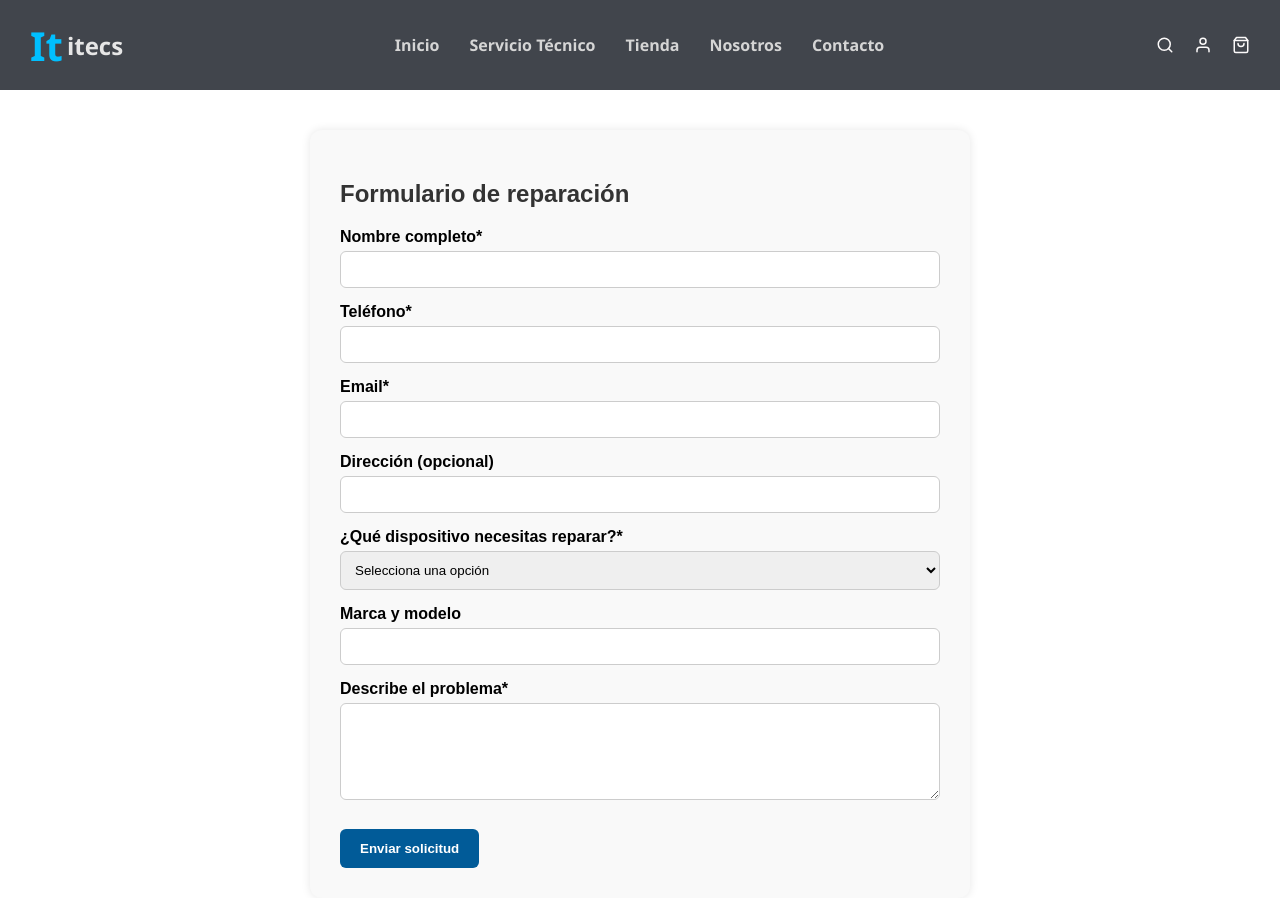
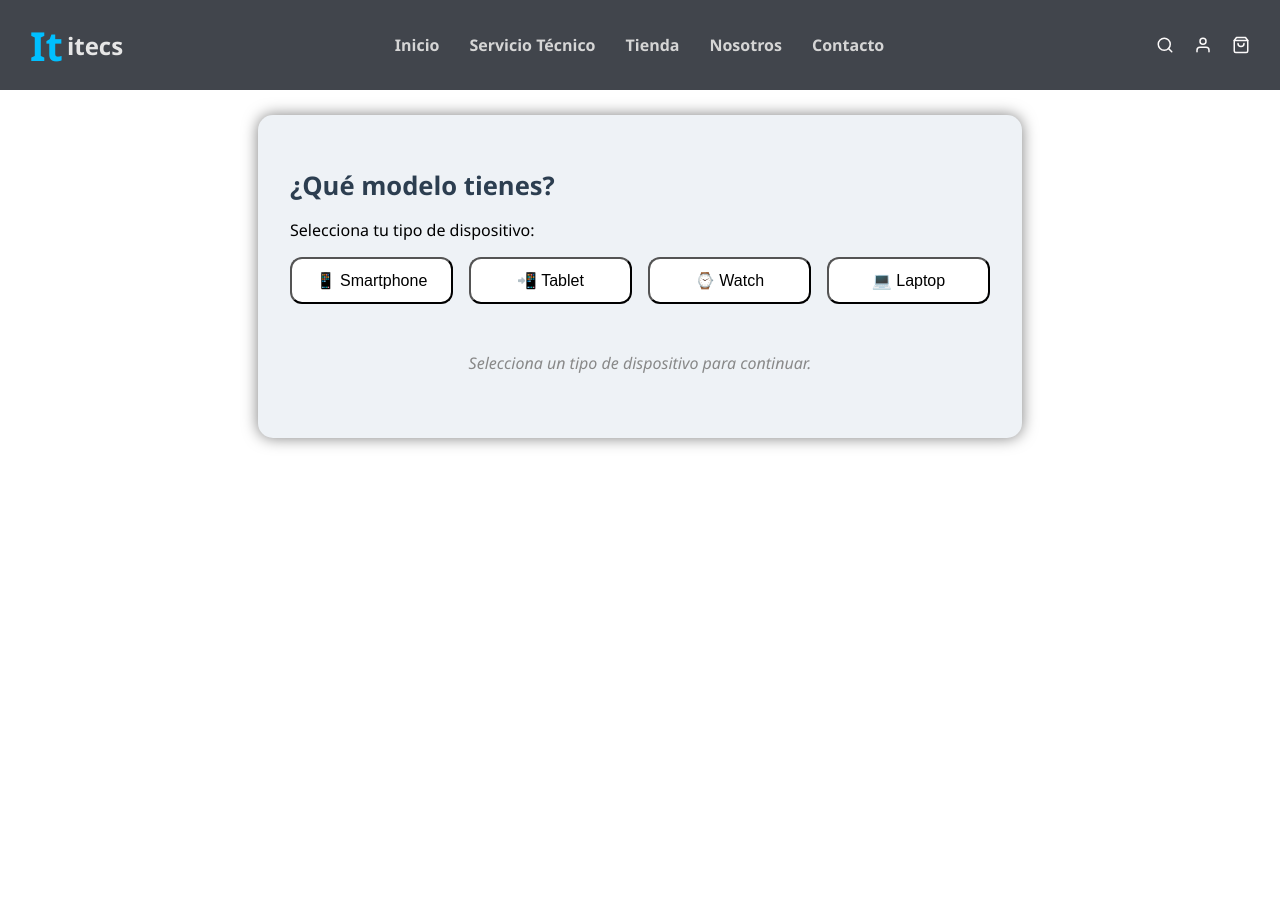
Before and after one commit to gustavo-manzini/Itecs, a React (Vite) app: page /servicio-tecnico in a window 1280 px wide. After the commit the page ends 800 px from the top, so only its background shows below. Built offline with nearby package versions, Linux system fonts and the light colour scheme.

Commit message:
cree el formulario

```diff
--- a/src/App.css
+++ b/src/App.css
@@ -2,7 +2,6 @@
 body {
   margin: 0;
   height: 100vh;
-
   justify-content: center;
   align-items: center;
   font-family: "Segoe UI", Tahoma, Geneva, Verdana, sans-serif;
@@ -283,3 +282,93 @@ a {
   transform: scale(0.96);
   box-shadow: 0 1px 4px rgba(0,112,243,0.10);
 }
+
+/* formulario */
+
+.contenedor{
+  max-width: 700px;
+  margin: 0 auto;
+  padding: 2rem;
+  font-family: "Segoe UI", sans-serif;
+  background-color: #eef2f6;
+  border-radius: 15px;
+  box-shadow: 0 0 15px rgba(0, 0, 0, 0.5);
+  margin-top: 25px;
+}
+
+h2{
+  font-size: 1.6rem;
+  margin-bottom: 1rem;
+  color: #2c3e50;
+}
+.subtitulo{
+  font-weight: 500;
+  margin-bottom: 1rem;
+}
+.opciones{
+  display: flex;
+  gap: 1rem;
+  flex-wrap: wrap;
+  margin-bottom: 2rem;
+}
+
+.opciones button {
+  flex: 1;
+  min-width: 130px;
+  padding: 0.75rem 1rem;
+  border-radius: 12px;
+  background-color: white;
+  cursor: pointer;
+  font-size: 1rem;
+  transition: all 0.3s ease;
+}
+
+.opciones button:hover {
+  background-color: #eef5ff;
+  border-color: #a7c7f2;
+}
+
+.formulario{
+  background-color: white;
+  padding: 1.5rem;
+  border-radius: 12px;
+  box-shadow: 0 0 10px rgba(0, 0, 0, 0.6);
+  text-align: center;
+  justify-content: center;
+  align-items: center;
+}
+.formualrio h3{
+  margin-bottom: 1rem;
+  color: #34495e;
+}
+.formulario label{
+  display: block;
+  margin-top: 0.8rem;
+  font-weight: 600;
+}
+.formulario input{
+  width: 100%;
+  padding: 0.6rem;
+  margin-top: .3rem;
+  border: 1px solid #ccc;
+  border-radius: 8px;
+  transition: border 0.3s;
+}
+.formualrio input:focus{
+   border-color: #3498db;
+   outline: none;
+}
+.mensaje{
+  font-style: italic;
+  color: #888;
+  padding: 1rem;
+  text-align: center;
+}
+
+/* .centro-formulario{
+  display: flex;
+  justify-content: center;
+  align-items: center;
+  min-height: 100vh;
+  background-color: #eef2f6;
+} */
--- /dev/null
+++ b/src/Componentes/Formulario.jsx
@@ -0,0 +1,47 @@
+// Formulario.jsx
+
+const Formulario = ({ tipo }) => {
+  if (!tipo) return <p className="mensaje">Selecciona un tipo de dispositivo para continuar.</p>;
+
+  return (
+    <div className="formulario">
+      <h3>Formulario para {tipo}</h3>
+      {tipo === "smartphone" && (
+        <>
+          <label>Marca:</label>
+          <input type="text" placeholder=" iPhone" />
+          <label>Modelo:</label>
+          <input type="text" placeholder=" 12 Pro Max" />
+        </>
+      )}
+      {tipo === "tablet" && (
+        <>
+          <label>Marca:</label>
+          <input type="text" placeholder="Ipad" />
+          <label>Pulgadas:</label>
+          <input type="text" placeholder=" 16'" />
+        </>
+      )}
+      {tipo === "watch" && (
+        <>
+          <label>Marca:</label>
+          <input type="text" placeholder=" Series 10"/>
+          <label>Correa:</label>
+          <input type="text"  placeholder="Azul"/>
+        </>
+      )}
+      {tipo === "laptop" && (
+        <>
+          <label>Marca:</label>
+          <input type="text"  placeholder="Apple"/>
+          <label>Procesador:</label>
+          <input type="text" placeholder="M1" />
+          <label>RAM:</label>
+          <input type="text" placeholder=" 16gb" />
+        </>
+      )}
+    </div>
+  );
+};
+
+export default Formulario;
--- a/src/Componentes/Serviciotecnico.jsx
+++ b/src/Componentes/Serviciotecnico.jsx
@@ -1,74 +1,28 @@
-import React, { useState } from 'react';
+// Dispositivo.jsx
+import { useState } from "react";
+import Formulario from "./Formulario";
 
-
-const RepairForm = () => {
-  const [formData, setFormData] = useState({
-    nombre: '',
-    telefono: '',
-    email: '',
-    direccion: '',
-    dispositivo: '',
-    marca: '',
-    problema: '',
-  });
-
-  const handleChange = (e) => {
-    const { name, value } = e.target;
-    setFormData(prev => ({ ...prev, [name]: value }));
-  };
-
-  const handleSubmit = (e) => {
-    e.preventDefault();
-
-    console.log('Formulario enviado:', formData);
-    alert('Formulario enviado correctamente ✅');
-    // Limpiar formulario
-    setFormData({
-      nombre: '',
-      telefono: '',
-      email: '',
-      direccion: '',
-      dispositivo: '',
-      marca: '',
-      problema: '',
-    });
-  };
+const Dispositivo = () => {
+  const [tipoSeleccionado, setTipoSeleccionado] = useState("");
 
   return (
-    <form className="formulario" onSubmit={handleSubmit}>
-      <h2>Formulario de reparación</h2>
+    <div className="contenedor">
+      <h2>¿Qué <strong>modelo</strong> tienes?</h2>
 
-      <label>Nombre completo*</label>
-      <input type="text" name="nombre" value={formData.nombre} onChange={handleChange} required />
+      <p className="subtitulo">Selecciona tu tipo de dispositivo:</p>
 
-      <label>Teléfono*</label>
-      <input type="tel" name="telefono" value={formData.telefono} onChange={handleChange} required />
+      <div className="opciones">
+        <button onClick={() => setTipoSeleccionado("smartphone")}>📱 Smartphone</button>
+        <button onClick={() => setTipoSeleccionado("tablet")}>📲 Tablet</button>
+        <button onClick={() => setTipoSeleccionado("watch")}>⌚ Watch</button>
+        <button onClick={() => setTipoSeleccionado("laptop")}>💻 Laptop</button>
+      </div>
+<div className="centro-formulario">
+  <Formulario tipo={tipoSeleccionado} />
+</div>
 
-      <label>Email*</label>
-      <input type="email" name="email" value={formData.email} onChange={handleChange} required />
-
-      <label>Dirección (opcional)</label>
-      <input type="text" name="direccion" value={formData.direccion} onChange={handleChange} />
-
-      <label>¿Qué dispositivo necesitas reparar?*</label>
-      <select name="dispositivo" value={formData.dispositivo} onChange={handleChange} required>
-        <option value="">Selecciona una opción</option>
-        <option value="Notebook">Notebook</option>
-        <option value="PC">PC</option>
-        <option value="Celular">Celular</option>
-        <option value="Tablet">Tablet</option>
-        <option value="Otro">Otro</option>
-      </select>
-
-      <label>Marca y modelo</label>
-      <input type="text" name="marca" value={formData.marca} onChange={handleChange} />
-
-      <label>Describe el problema*</label>
-      <textarea name="problema" rows="5" value={formData.problema} onChange={handleChange} required></textarea>
-
-      <button type="submit">Enviar solicitud</button>
-    </form>
+    </div>
   );
 };
 
-export default RepairForm;
+export default Dispositivo;
```
